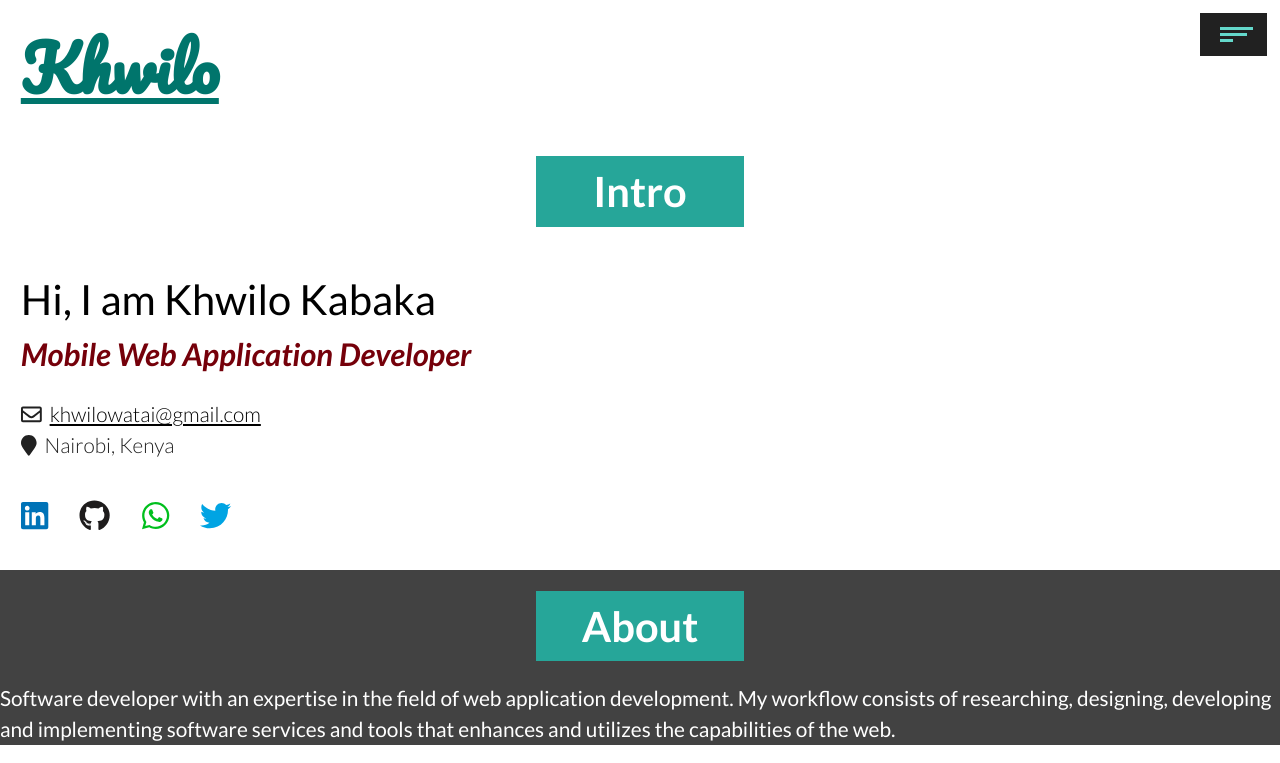
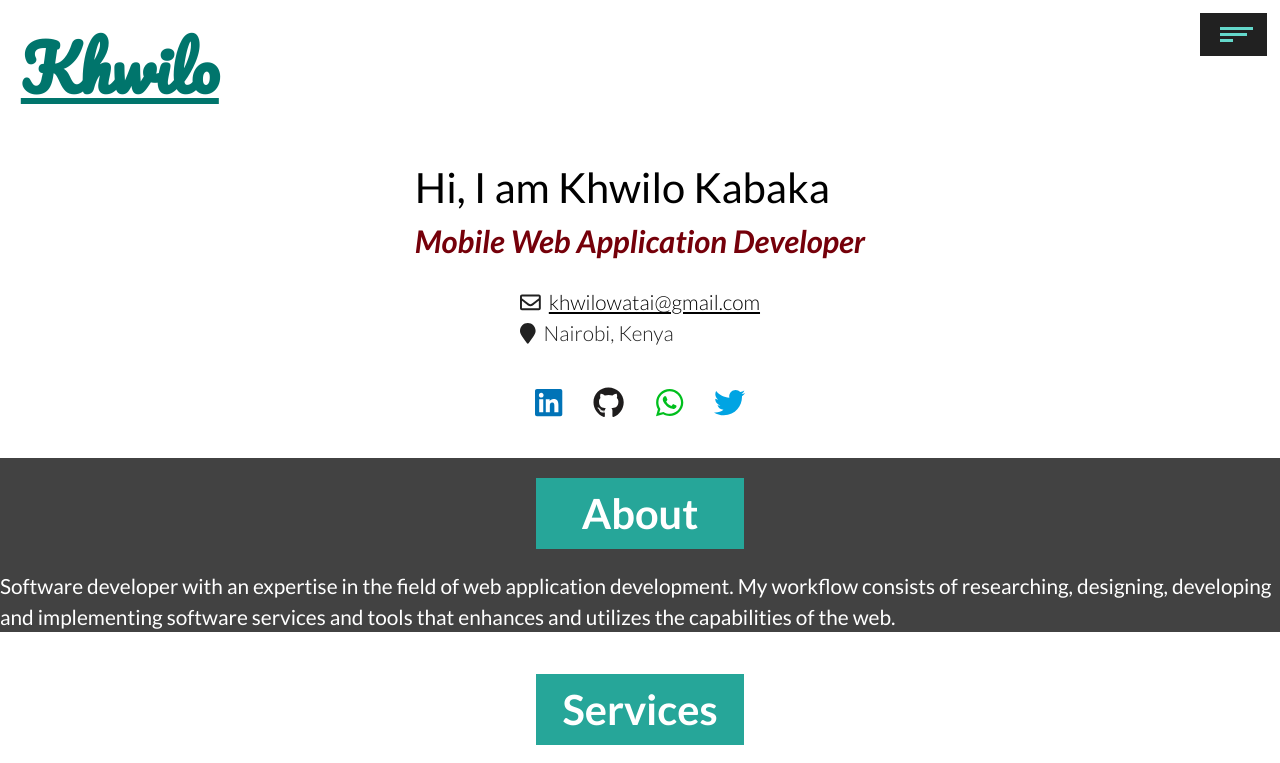
Before and after one commit to khwilo/khwilo, an Angular app: page / in a window 1280 px wide. Shown: the top 763 px of the page. Built offline with nearby package versions, Linux system fonts and the light colour scheme.

Commit message:
Align intro section items to the center

```diff
--- a/src/app/app.component.html
+++ b/src/app/app.component.html
@@ -39,7 +39,6 @@
 
   <main class="main">
     <section class="main__intro" id="intro">
-      <h2 class="section__title">Intro</h2>
       <div class="intro__name-title">
         <p class="intro__name">Hi, I am {{ name }}</p>
         <p class="intro__title">{{ profession }}</p>
--- a/src/styles.css
+++ b/src/styles.css
@@ -223,12 +223,14 @@ a:focus {
   font-size: var(--fs-heading-3);
 }
 
+.main__intro {
+  display: flex;
+  justify-content: center;
+  align-items: center;
+}
+
 .main__intro > * + * {
   margin-top: 1em;
-}
-
-.main__intro .section__title {
-  margin-top: 0;
 }
 
 .intro__name {
@@ -240,10 +242,6 @@ a:focus {
   font-style: italic;
   color: var(--clr-dark-teal-compliment);
 }
-
-/* .intro__contact {
-  margin: 1em 0;
-} */
 
 .intro__contact-email,
 .intro__contact-address {
@@ -285,8 +283,7 @@ a:focus {
 
 .intro__social_media {
   display: inline-flex;
-  padding: 0.5em 0.5em 0.5em 0;
-  /* margin: 1em 0; */
+  padding: 0.5em;
 }
 
 .main__about,
```
